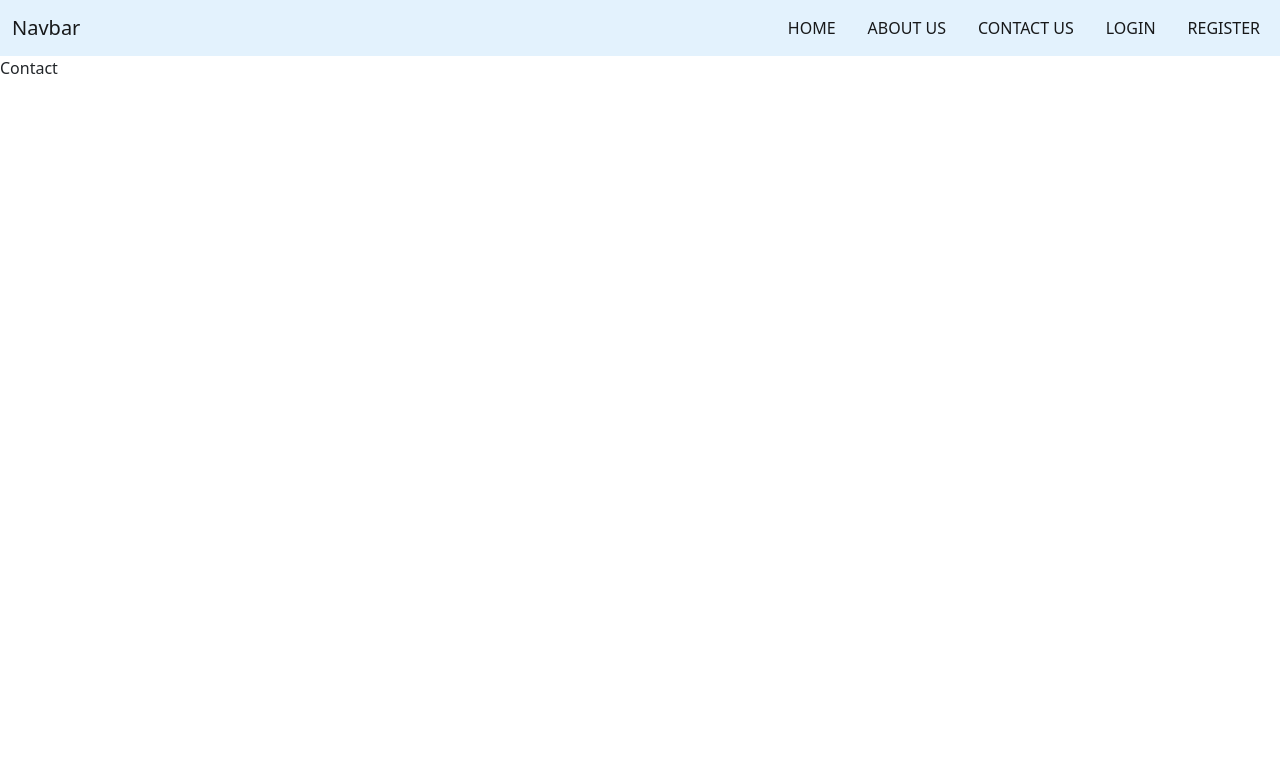
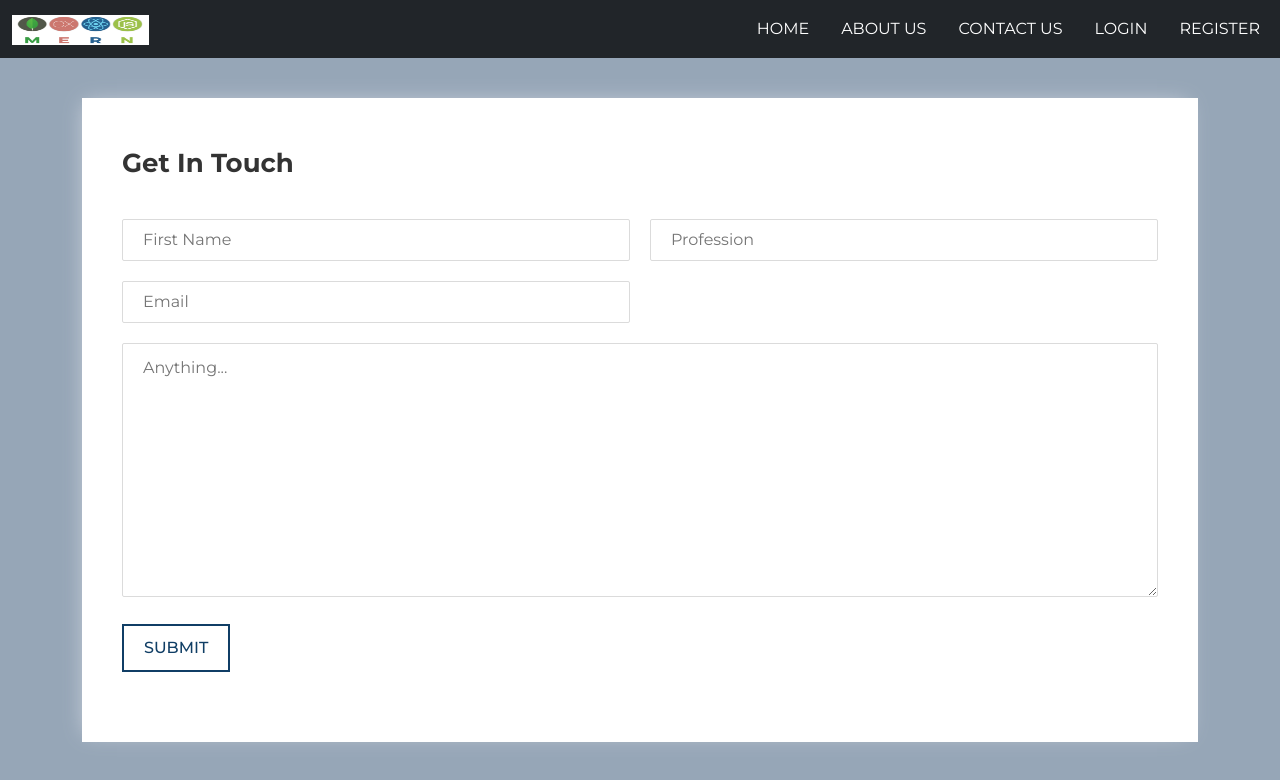
Before and after one commit to rauthanshubham1/Mern-Website, a React (Create React App) app in the folder client/: page /contact in a window 1280 px wide. Shown: the top 780 px of the page. Built offline with nearby package versions, Linux system fonts and the light colour scheme.

Commit message:
Created contact form,signup form, login form

```diff
--- a/client/public/index.html
+++ b/client/public/index.html
@@ -20,6 +20,15 @@
       integrity="sha384-qKXV1j0HvMUeCBQ+QVp7JcfGl760yU08IQ+GpUo5hlbpg51QRiuqHAJz8+BrxE/N"
       crossorigin="anonymous"
     ></script>
+    <link rel="preconnect" href="https://fonts.gstatic.com" />
+    <link
+      href="https://fonts.googleapis.com/css2?family=Montserrat:wght@300;400;500;700&display=swap"
+      rel="stylesheet"
+    />
+    <link
+      rel="stylesheet"
+      href="https://cdnjs.cloudflare.com/ajax/libs/font-awesome/4.7.0/css/font-awesome.min.css"
+    />
     <title>React App</title>
   </head>
   <body>
--- a/client/src/App.css
+++ b/client/src/App.css
@@ -1,38 +1,135 @@
-.App {
-  text-align: center;
+* {
+  padding: 0;
+  margin: 0;
+  box-sizing: border-box;
+  font-family: "Montserrat", sans-serif;
 }
-
-.App-logo {
-  height: 40vmin;
-  pointer-events: none;
+body {
+  background: #96a6b7;
 }
-
-@media (prefers-reduced-motion: no-preference) {
-  .App-logo {
-    animation: App-logo-spin infinite 20s linear;
-  }
+.footer_get_touch_outer {
+  margin-top: 40px;
+  margin-bottom: 60px;
 }
-
-.App-header {
-  background-color: #282c34;
-  min-height: 100vh;
+.grid-70-30 {
+  display: grid;
+  grid-template-columns: 70% 30%;
+}
+.get_form_inner {
+  display: block;
+  padding: 50px 40px;
+  background: #fff;
+  box-shadow: -4px -2px 20px -7px #cfd5df;
+}
+input[type="text"],
+input[type="text"],
+input[type="email"],
+input[type="tel"] {
+  border: 1px solid #dbdbdb;
+  border-radius: 2px;
+  color: #333;
+  height: 42px;
+  padding: 0 0 0 20px;
+  width: 100%;
+  outline: 0;
+}
+.grid-50-50 {
+  display: grid;
+  grid-template-columns: 1fr 1fr;
+  grid-gap: 20px;
+}
+.grid-full {
+  margin: 20px 0;
+}
+textarea {
+  border: 1px solid #dbdbdb;
+  border-radius: 2px;
+  color: #333;
+  padding: 12px 0 0 20px;
+  width: 100%;
+  outline: 0;
+  margin-bottom: 20px;
+}
+.get_form_inner_text h3 {
+  color: #333;
+  font-size: 26px;
+  font-weight: 600;
+  margin-bottom: 40px;
+}
+input[type="submit"] {
+  display: inline-block;
+  font-size: 16px;
+  text-transform: uppercase;
+  background: transparent;
+  border: 2px solid;
+  font-weight: 500;
+  padding: 10px 20px;
+  outline: 0;
+  cursor: pointer;
+  color: #103e65;
+  transition: all 0.3s cubic-bezier(0.55, 0.055, 0.675, 0.19);
+  -webkit-transition: all 0.3s cubic-bezier(0.55, 0.055, 0.675, 0.19);
+  -moz-transition: all 0.3s cubic-bezier(0.55, 0.055, 0.675, 0.19);
+  -ms-transition: all 0.3s cubic-bezier(0.55, 0.055, 0.675, 0.19);
+  -o-transition: all 0.3s cubic-bezier(0.55, 0.055, 0.675, 0.19);
+}
+input[type="submit"]:hover {
+  background-color: #f85508;
+  border-color: #f85508;
+  color: #fff;
+}
+.get_say_form {
+  display: inline-block;
+  padding: 45px 0 25px 30px;
+  background: #103e65;
+  position: relative;
+}
+.get_say_form h5 {
+  color: #fff;
+  font-size: 26px;
+  margin: 0 0 40px;
+}
+ul {
+  list-style: none;
+  padding: 0;
+  margin: 0;
+}
+.get_say_social-icn {
   display: flex;
-  flex-direction: column;
+  position: absolute;
+  bottom: 40px;
+}
+.get_say_social-icn a {
+  font-size: 22px;
+  color: #fff;
+  padding: 0 20px 0 0;
+}
+.get_say_info_sec i {
+  color: #fff;
+  font-size: 32px;
+}
+.get_say_info_sec > li {
+  display: grid;
+  grid-template-columns: 40px auto;
   align-items: center;
-  justify-content: center;
-  font-size: calc(10px + 2vmin);
-  color: white;
+  margin-bottom: 40px;
 }
-
-.App-link {
-  color: #61dafb;
+.get_say_info_sec > li a {
+  width: 100%;
+  display: block;
+  padding: 15px 25px;
+  color: #fff;
+  font-size: 16px;
+  text-decoration: unset;
+  font-weight: 500;
+  background: #162b65;
+  border-radius: 5px 0 0 5px;
+  transition: background 0.3s cubic-bezier(0.55, 0.055, 0.675, 0.19);
+  -webkit-transition: background 0.3s cubic-bezier(0.55, 0.055, 0.675, 0.19);
+  -moz-transition: background 0.3s cubic-bezier(0.55, 0.055, 0.675, 0.19);
+  -ms-transition: background 0.3s cubic-bezier(0.55, 0.055, 0.675, 0.19);
+  -o-transition: background 0.3s cubic-bezier(0.55, 0.055, 0.675, 0.19);
 }
-
-@keyframes App-logo-spin {
-  from {
-    transform: rotate(0deg);
-  }
-  to {
-    transform: rotate(360deg);
-  }
+.get_say_info_sec > li a:hover {
+  background-color: #f85508;
 }
--- a/client/src/App.js
+++ b/client/src/App.js
@@ -6,6 +6,7 @@ import Contact from "./components/Contact"
 import Login from "./components/Login"
 import Signup from "./components/Signup"
 import { BrowserRouter as Router, Route, Routes } from 'react-router-dom'
+import "./App.css";
 
 const App = () => {
   return (
--- a/client/src/components/Contact.js
+++ b/client/src/components/Contact.js
@@ -2,7 +2,32 @@ import React from 'react'
 
 const Contact = () => {
   return (
-    <div>Contact</div>
+    <div>
+        <section className="footer_get_touch_outer">
+          <div className="container">
+            <div className="footer_get_touch_inner grid-50-30">
+              <div className="colmun-70 get_form">
+                <div className="get_form_inner">
+                  <div className="get_form_inner_text">
+                    <h3>Get In Touch</h3>
+                  </div>
+                  <form action="/contact" method='post'>
+                    <div className="grid-50-50">
+                      <input type="text" placeholder="First Name" />
+                      <input type="text" placeholder="Profession" />
+                      <input type="email" placeholder="Email" />
+                    </div>
+                    <div className="grid-full">
+                      <textarea placeholder="Anything..." cols="30" rows="10"></textarea>
+                      <input type="submit" value="Submit" />
+                    </div>
+                  </form>
+                </div>
+              </div>
+            </div>
+          </div>
+        </section>
+    </div>
   )
 }
 
--- a/client/src/components/Login.js
+++ b/client/src/components/Login.js
@@ -1,8 +1,23 @@
 import React from 'react'
-
+import { Link } from 'react-router-dom'
 const Login = () => {
     return (
-        <div>Login</div>
+        <div className='container mt-5'>
+            <form action="/login" method="post" className='align-items-center'>
+                <div className="mb-3">
+                    <label htmlFor="email" className="form-label">Email address</label>
+                    <input htmlFor="email" type="email" className="form-control" id="exampleInputEmail1" aria-describedby="emailHelp" />
+                </div>
+                <div className="mb-3">
+                    <label htmlFor="password" className="form-label">Password</label>
+                    <input htmlFor="password" type="password" className="form-control" id="exampleInputPassword1" autoComplete='off' />
+                </div>
+                <button type="submit" className="btn btn-primary">Login</button>
+                <Link className="ms-5" to="/register">Not Registered?</Link>
+            </form>
+
+
+        </div>
     )
 }
 
--- a/client/src/components/Navbar.js
+++ b/client/src/components/Navbar.js
@@ -1,14 +1,19 @@
 import React from 'react'
 import { Link } from 'react-router-dom'
 import 'bootstrap/dist/css/bootstrap.min.css';
+import mernlogo from "../images/mernlogo.jpg"
 const Navbar = () => {
     return (
         <div>
-
-            <nav className="navbar navbar-expand-lg bg-body-tertiary" style={{ "backgroundColor": "#e3f2fd" }}>
+            <nav className="navbar navbar-expand-lg bg-body-tertiary  navbar-dark bg-dark">
 
                 <div className="container-fluid">
-                    <a className="navbar-brand" href="/">Navbar</a>
+                    <a className="navbar-brand" href="/">
+                        <img style={{
+                            "height": "30px",
+                            "width": "137px"
+                        }} src={mernlogo} alt="" />
+                    </a>
                     <button className="navbar-toggler" type="button" data-bs-toggle="collapse" data-bs-target="#navbarSupportedContent" aria-controls="navbarSupportedContent" aria-expanded="false" aria-label="Toggle navigation">
                         <span className="navbar-toggler-icon"></span>
                     </button>
@@ -34,7 +39,7 @@ const Navbar = () => {
                 </div>
             </nav>
 
-        </div>
+        </div >
     )
 }
 
--- a/client/src/components/Signup.js
+++ b/client/src/components/Signup.js
@@ -1,8 +1,39 @@
 import React from 'react'
-
+import { Link } from "react-router-dom"
 const Signup = () => {
     return (
-        <div>Signup</div>
+        <div className='container mt-5'>
+
+            <form action="/register" method="post" className='align-items-center'>
+                <div className="mb-3">
+                    <label htmlFor="name" className="form-label">Name</label>
+                    <input htmlFor="name" type="text" className="form-control" id="exampleInputEmail1" aria-describedby="emailHelp" />
+                </div>
+                <div className="mb-3">
+                    <label htmlFor="email" className="form-label">Email address</label>
+                    <input htmlFor="email" type="email" className="form-control" id="exampleInputEmail1" aria-describedby="emailHelp" />
+                </div>
+                <div className="mb-3">
+                    <label htmlFor="phone" className="form-label">Phone Number</label>
+                    <input htmlFor="phone" type="text" className="form-control" id="exampleInputEmail1" aria-describedby="emailHelp" />
+                </div>
+                <div className="mb-3">
+                    <label htmlFor="work" className="form-label">Profession</label>
+                    <input htmlFor="work" type="text" className="form-control" id="exampleInputEmail1" />
+                </div>
+                <div className="mb-3">
+                    <label htmlFor="password" className="form-label">Password</label>
+                    <input htmlFor="password" type="password" className="form-control" id="exampleInputPassword1" autoComplete='off' />
+                </div>
+                <div className="mb-3">
+                    <label htmlFor="confirmPassword" className="form-label">Confirm Password</label>
+                    <input htmlFor="confirmPassword" type="password" className="form-control" id="exampleInputPassword1" autoComplete='off' />
+                </div>
+                <button type="submit" className="btn btn-primary">Register</button>
+                <Link className="ms-5" to="/login">Already Registered?</Link>
+            </form>
+
+        </div>
     )
 }
 
```
Also changed, not shown: client/src/images/mernlogo.jpg (added).
